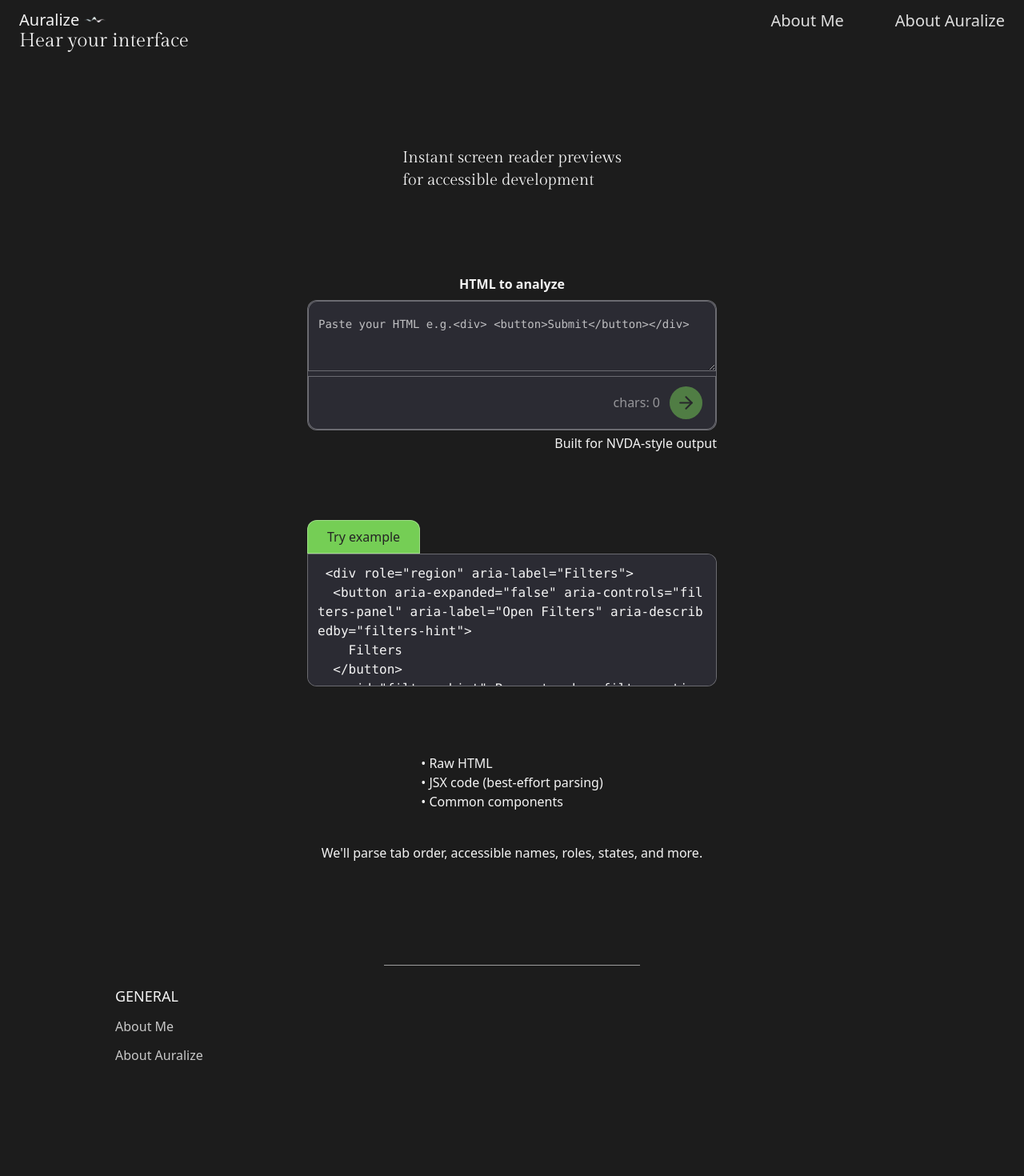
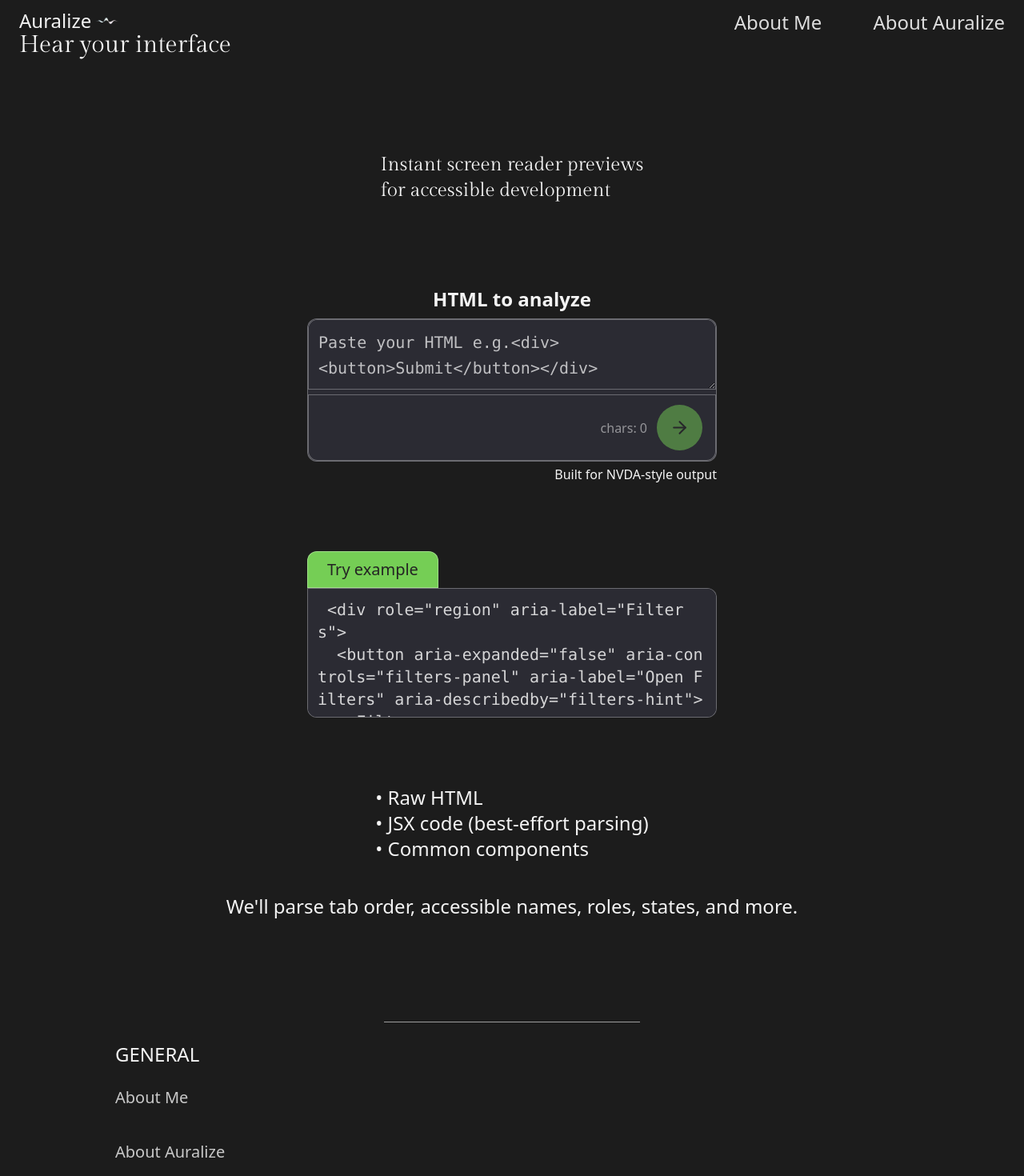
Before and after one commit to julsandstrom/auralize, a Next.js app: page / in a window 1280 px wide. Shown: the top 1470 px of the page at 80% size. Before the commit the page ends 1371 px from the top, so only its background shows below. Built offline with nearby package versions, Linux system fonts and the light colour scheme.

Commit message:
font increase in size for larger devices

```diff
--- a/app/about/page.tsx
+++ b/app/about/page.tsx
@@ -6,7 +6,7 @@ export default function About() {
       aria-labelledby="about-heading"
       className="p-6 flex flex-col justify-center items-center"
     >
-      <div className="flex flex-col  gap-5 max-w-lg leading-relaxed font-light">
+      <div className="flex flex-col  gap-5 max-w-lg lg:max-w-2xl leading-relaxed font-light">
         {" "}
         <h1 id="about-heading" className="text-3xl md:text-4xl  font-display">
           Hello!{" "}
@@ -14,17 +14,17 @@ export default function About() {
             I&apos;m Julian.
           </span>
         </h1>
-        <p className="md:text-xl text-base">
+        <p className=" text-base lg:text-2xl">
           I’m currently doing my internship at Sprinto, where this project
           began. Jumping into an ongoing project, navigating the accessibility
           tree and understanding what screen readers actually announce proved
           harder than it should be.{" "}
         </p>
-        <p className="md:text-xl text-base">
+        <p className=" text-base lg:text-2xl">
           Because I regularly test interfaces using screen readers like NVDA, I
           wanted a faster way to hear problems directly from the code.
         </p>
-        <p className="md:text-xl text-base">
+        <p className="text-base lg:text-2xl">
           Auralize is my attempt to create that shortcut. A simple tool that
           helps developers identify accessibility issues and better understand
           the screen reader experience.
@@ -32,7 +32,7 @@ export default function About() {
       </div>
       <Link
         href="/"
-        className="bg-none px-6 border-[0.3px] border-[#75CE55]/50 py-2 rounded-xl text-[#E0E0E0] mt-10 hover:bg-[#75CE55] hover:text-black   focus-ring"
+        className="bg-none px-6 border-[0.3px] border-[#75CE55]/50 py-2 rounded-xl text-[#E0E0E0] mt-10 hover:bg-[#75CE55] hover:text-black lg:text-xl   focus-ring"
       >
         Explore the project
       </Link>
--- a/app/auralize/page.tsx
+++ b/app/auralize/page.tsx
@@ -6,7 +6,7 @@ export default function Auralize() {
       aria-labelledby="auralize-heading"
       className="px-6 py-10 flex flex-col justify-center items-center"
     >
-      <div className="flex flex-col  gap-5 max-w-lg font-light leading-relaxed ">
+      <div className="flex flex-col  gap-5 max-w-lg font-light lg:max-w-2xl leading-relaxed ">
         {" "}
         <div className="flex justify-start items-enter  md:mb-3">
           <h1
@@ -19,24 +19,24 @@ export default function Auralize() {
             </span>
           </h1>
         </div>
-        <p className="md:text-xl text-base">
+        <p className="md:text-xl text-base lg:text-2xl">
           Auralize is a tool that simulates how screen readers interpret your
           HTML in real time, from focus order and accessible names to roles,
           states, and spoken output.
         </p>
-        <p className="md:text-xl text-base">
+        <p className="md:text-xl text-base lg:text-2xl">
           Around 16% of the world’s population lives with a disability, while
           more of society’s essential services continue to move online.
         </p>
-        <p className="md:text-xl text-base">
+        <p className="md:text-xl text-base lg:text-2xl">
           Access to the web is becoming a basic requirement for participation in
           everyday life.
         </p>
-        <p className="md:text-xl text-base">
+        <p className="md:text-xl text-base lg:text-2xl">
           Understanding what screen readers actually announce is a powerful step
           toward making that access real.
         </p>
-        <p className="md:text-xl text-base">
+        <p className="md:text-xl text-base lg:text-2xl">
           By auralizing our websites and understanding what assistive
           technologies actually communicate, we can take meaningful steps toward
           a more accessible and inclusive digital world.
--- a/app/components/FocusableList.tsx
+++ b/app/components/FocusableList.tsx
@@ -26,7 +26,7 @@ export function FocusableList({
               aria-pressed={isActive}
               onClick={() => onSelect(i)}
               className={[
-                "w-full   font-extralight  text-[#F4F4F4] gap-2 focus-ring py-3",
+                "w-full   font-extralight  text-[#F4F4F4] gap-2 focus-ring py-3 lg:text-xl",
                 "",
                 isActive
                   ? "bg-none border-2 border-[#75CE55]  dark:text-[#F4F4F4] text-[#F4F4F4]  font-semibold "
--- a/app/components/Footer.tsx
+++ b/app/components/Footer.tsx
@@ -18,8 +18,10 @@ const Footer = () => {
     >
       <div className="border-t w-32 md:w-80 border-[#F4F4F4]/60 py-3 max-w-sm self-center"></div>
       <div>
-        <h5 className="font-normal mb-3 text-lg">GENERAL</h5>
-        <ul className="flex flex-col gap-3 text-[#F4F4F4] text-base">
+        <h5 className="font-normal mb-3 lg:mb-6 text-lg lg:text-2xl">
+          GENERAL
+        </h5>
+        <ul className="flex flex-col gap-3 text-[#F4F4F4] text-base lg:text-xl lg:gap-10">
           <li className=" focus-ring">
             <Link
               href="/about"
--- a/app/components/Header.tsx
+++ b/app/components/Header.tsx
@@ -32,7 +32,7 @@ const Header = () => {
           >
             <span className="flex">
               {" "}
-              <span className="text-center   font-extralight text-base -mt-0.5 md:text-xl self-end ">
+              <span className="text-center   font-extralight text-base -mt-0.5 md:text-xl self-end lg:text-2xl">
                 Auralize
               </span>{" "}
               <Image
@@ -43,11 +43,11 @@ const Header = () => {
                 className="w-10"
               />
             </span>{" "}
-            <span className=" text-left self-start text-lg md:text-2xl -mt-1 font-display">
+            <span className=" text-left self-start text-lg md:text-3xl -mt-1 font-display">
               Hear your interface
             </span>
           </Link>{" "}
-          <nav className="gap-16 hidden lg:flex lg:items-end font-light lg:text-xl">
+          <nav className="gap-16 hidden lg:flex lg:items-end font-light lg:text-2xl">
             {" "}
             <Link
               href="/about"
--- a/app/components/Inspector.tsx
+++ b/app/components/Inspector.tsx
@@ -9,9 +9,9 @@ export function Inspector({
   index: number;
 }) {
   return (
-    <div className=" flex flex-col gap-5 border-b-[0.3px]  border-white/40 lg:h-130">
+    <div className=" flex flex-col gap-5 border-b-[0.3px]  border-white/40 lg:h-150">
       {!item ? (
-        <p className="text-sm text-zinc-600">Nothing selected.</p>
+        <p className="text-base lg:text-xl text-zinc-600">Nothing selected.</p>
       ) : (
         <>
           <h2
@@ -20,7 +20,7 @@ export function Inspector({
           >
             Details
           </h2>
-          <dl className="px-4 flex flex-col gap-3 text-sm">
+          <dl className="px-4 flex flex-col gap-3 text-base lg:text-xl">
             <div className="flex justify-start gap-4">
               <dt className="text-[#F4F4F4] font-extralight">Computed name</dt>
               <dd className="font-medium text-right">
@@ -53,7 +53,7 @@ export function Inspector({
               </dd>
             </div>
           </dl>
-          <ul className="text-base font-light grid grid-cols-[auto_1fr_auto] md:grid-cols-[auto_auto_auto] justify-between  gap-5 pl-4 pr-6 py-5">
+          <ul className="text-base font-light grid grid-cols-[auto_1fr_auto] md:grid-cols-[auto_auto_auto] justify-between  gap-5 pl-4 pr-6 py-5 lg:text-xl">
             {item.info.nameSources.map((s) => (
               <li key={s.kind} className="contents">
                 <span className="font-extralight">{s.kind}</span>{" "}
@@ -86,12 +86,12 @@ export function Inspector({
             ))}
           </ul>
           {item.info.warnings.length > 0 && (
-            <div className=" p-3 bg-none">
-              <p className="text-base leading-none font-medium flex items-end gap-2 pb-3 ">
+            <div className=" p-3 bg-none ">
+              <p className="text-base leading-none font-medium flex items-end gap-2 pb-3 lg:text-xl">
                 <TriangleAlert size={25} className="text-[#FFD65A]" />
                 Warnings
               </p>
-              <ul className="mt-1 list-disc pl-5 text-sm text-[#F4F4F4] font-light ">
+              <ul className="mt-1 list-disc pl-5 text-base lg:text-xl text-[#F4F4F4] font-light lg:text-xl">
                 {item.info.warnings.map((w, i) => (
                   <li key={i}>{w}</li>
                 ))}
--- a/app/components/MainInput.tsx
+++ b/app/components/MainInput.tsx
@@ -38,7 +38,10 @@ const MainInput = () => {
     <form onSubmit={handleSubmit} className="w-full max-w-2xl ">
       <div className="flex flex-col items-center gap-20">
         <div className="flex flex-col w-full items-center">
-          <label className="block text-base font-semibold pb-2" htmlFor="html">
+          <label
+            className="block text-base font-semibold pb-2 lg:text-2xl"
+            htmlFor="html"
+          >
             HTML to analyze
           </label>
           <div
@@ -60,7 +63,7 @@ const MainInput = () => {
               value={html}
               onChange={(e) => setHtml(e.target.value)}
               placeholder="Paste your HTML e.g.<div> <button>Submit</button></div>"
-              className="max-h-56 max-w-lg overflow-y-auto h-28 leading-8 w-full rounded-xl rounded-b-none border-[0.3px] border-white/30 bg-[#2B2B33] p-3 text-sm dark:bg-bg-[#2B2B33] text-white placeholder:text-white/70 placeholder:font-light focus:outline-none font-mono"
+              className="max-h-56 max-w-lg overflow-y-auto h-28 leading-8 w-full rounded-xl rounded-b-none border-[0.3px] border-white/30 bg-[#2B2B33] p-3 text-sm dark:bg-bg-[#2B2B33] text-white placeholder:text-white/70 placeholder:font-light focus:outline-none font-mono lg:text-xl"
             />
             <div className="w-full max-w-lg flex justify-end rounded-xl rounded-t-none bg-[#2B2B33] px-4  py-3 text-white border-[0.3px] border-white/30">
               <div className="flex gap-3 items-center">
@@ -73,7 +76,7 @@ const MainInput = () => {
                 <button
                   type="submit"
                   disabled={charCount === 0}
-                  className={`${charCount === 0 ? "opacity-50" : " cursor-pointer"} rounded-full bg-[#75CE55] text-[#242424] p-2 self-end   focus-ring hover:bg-[#30b400] hover:text-black
+                  className={`${charCount === 0 ? "opacity-50" : " cursor-pointer"} rounded-full bg-[#75CE55] text-[#242424] p-2 lg:p-4 self-end   focus-ring hover:bg-[#30b400] hover:text-black
      disabled:cursor-not-allowed`}
                 >
                   <ArrowRight size={25} />
@@ -92,11 +95,11 @@ const MainInput = () => {
             <button
               type="button"
               onClick={() => setHtml(example)}
-              className="border-[0.3px]  border-white/30 rounded-xl rounded-b-none  px-6 py-2 bg-[#75CE55] hover:bg-[#30b400] font-base text-[#242424]  focus-ring   cursor-pointer    "
+              className="border-[0.3px]  border-white/30 rounded-xl rounded-b-none  px-6 py-2 bg-[#75CE55] hover:bg-[#30b400] font-base text-[#242424]  focus-ring   cursor-pointer   lg:text-xl "
             >
               Try example
             </button>
-            <pre className="w-full max-w-full max-h-[60vh] overflow-y-auto overflow-x-hidden whitespace-pre-wrap wrap-break-word  rounded-xl rounded-tl-none border border-white/30 bg-[#2B2B33] p-3 font-light text-base focus-ring">
+            <pre className="w-full max-w-full max-h-[60vh] overflow-y-auto overflow-x-hidden whitespace-pre-wrap wrap-break-word  rounded-xl rounded-tl-none border border-white/30 bg-[#2B2B33] p-3 font-light text-base focus-ring lg:text-xl text-white/80">
               <code className="block wrap-break-word font-mono">
                 {" "}
                 {example}
--- a/app/components/SupportList.tsx
+++ b/app/components/SupportList.tsx
@@ -1,7 +1,7 @@
 const SupportList = () => {
   return (
     <section className="w-full mt-5 pt-10 px-4  text-center">
-      <ul className="mx-auto w-fit text-left font-medium">
+      <ul className="mx-auto w-fit text-left font-medium lg:text-2xl">
         <li className="">• Raw HTML</li>
         <li>
           • JSX code{" "}
@@ -10,7 +10,7 @@ const SupportList = () => {
         <li>• Common components</li>
       </ul>
 
-      <p className="pt-10 font-normal">
+      <p className="pt-10 font-normal lg:text-2xl">
         We&apos;ll parse tab order, accessible names, roles, states, and more.
       </p>
     </section>
--- a/app/output/page.tsx
+++ b/app/output/page.tsx
@@ -63,12 +63,12 @@ export default function OutputPage() {
               <button
                 type="button"
                 onClick={handleToggle}
-                className="rounded-xl hidden lg:block border px-5  py-2 text-base  bg-[#75CE55] text-[#242424] cursor-pointer hover:bg-[#79b463] hover:text-black   focus-ring  w-32 "
+                className="rounded-xl lg:text-2xl hidden lg:block border px-5  py-2 lg:py-3 text-base  bg-[#75CE55] text-[#242424] cursor-pointer hover:bg-[#79b463] hover:text-black   focus-ring  w-32 "
               >
                 {isSpeaking ? "Stop" : "Listen"}
               </button>
             </div>
-            <div className="flex flex-col items-center w-full lg:col-start-2 lg:row-start-2 lg:h-130">
+            <div className="flex flex-col items-center w-full lg:col-start-2 lg:row-start-2 lg:h-150">
               <button
                 type="button"
                 onClick={handleToggle}
@@ -92,7 +92,7 @@ export default function OutputPage() {
                 </div>
               )} */}
             </div>
-            <div className="flex flex-col items-center w-full lg:col-start-1 lg:row-start-2 lg:h-130 max-h-150 lg:border-b-[0.3px] lg:border-white/40">
+            <div className="flex flex-col items-center w-full lg:col-start-1 lg:row-start-2 lg:h-150 max-h-150 lg:border-b-[0.3px] lg:border-white/40">
               <h2
                 id="focusables-heading"
                 className="text-xl bg-[#2B2B33] font-medium text-center mt-20 lg:mt-0 font-display border-t-[0.3px] border-b-[0.3px]  border-white/40 w-full py-4"
--- a/app/page.tsx
+++ b/app/page.tsx
@@ -7,7 +7,7 @@ export default function Home() {
   return (
     <>
       <div className=" w-full flex flex-col items-center justify-between min-h-screen md:min-h-0   p-4 lg:p-6 dark:bg-[#1C1C1C]">
-        <h1 className="text-center py-10 lg:py-20 text-xl flex flex-col items-start font-display">
+        <h1 className="text-center py-10 lg:py-20 text-xl flex flex-col items-start font-display lg:text-2xl">
           Instant screen reader previews
           <span className="font-light text-left">
             for accessible development
```
